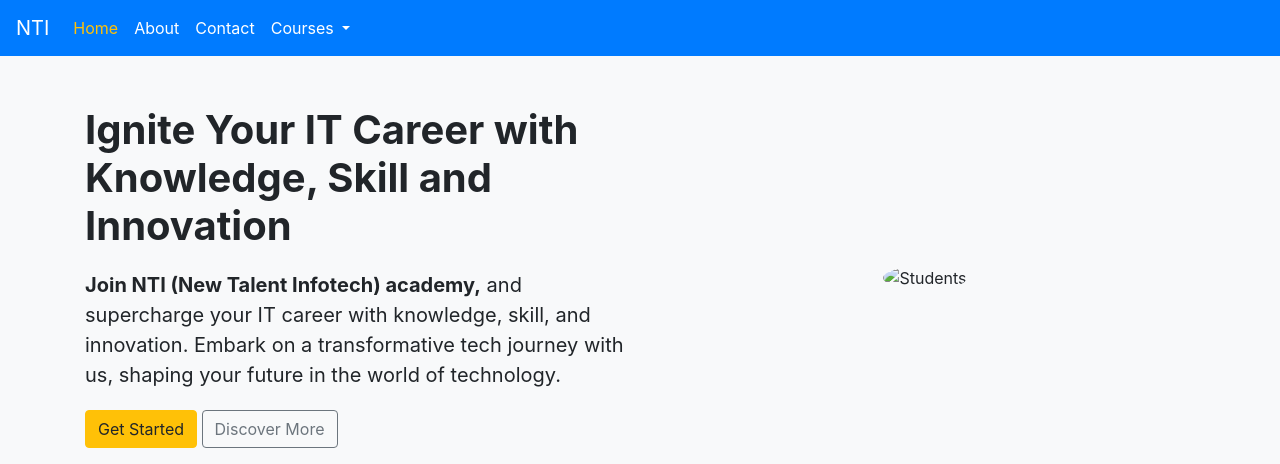
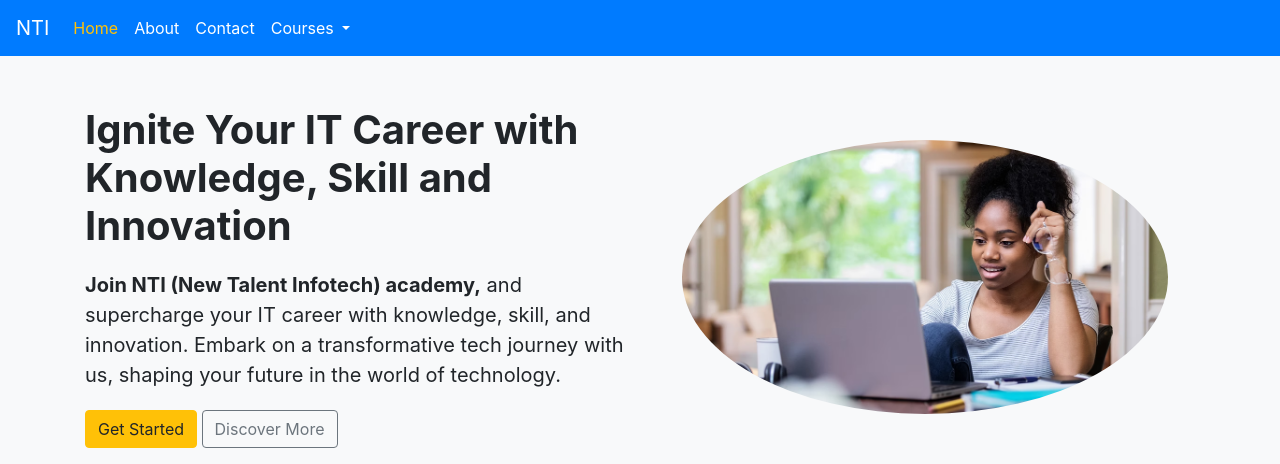
Before and after one commit to Sailja-Dwivedi/NTI_TECH_WEBSITE, a website: page public/index.html in a window 1280 px wide. Shown: the top 464 px of the page. Drawn offline with nearby package versions, Linux system fonts and the light colour scheme; no server answers.

Commit message:
hero section image upload

```diff
--- a/public/index.html
+++ b/public/index.html
@@ -109,7 +109,7 @@
                     </div>
                 </div>
                 <div class="col-md-6 text-center">
-                    <img src="/upload/image/hero-section.avif" alt="Students" class="image">
+                    <img src="/images/hero-section.avif" alt="Students" class="image">
                 </div>
             </div>
         </div>
```
Also changed, not shown: public/images/hero-section.avif (added).
